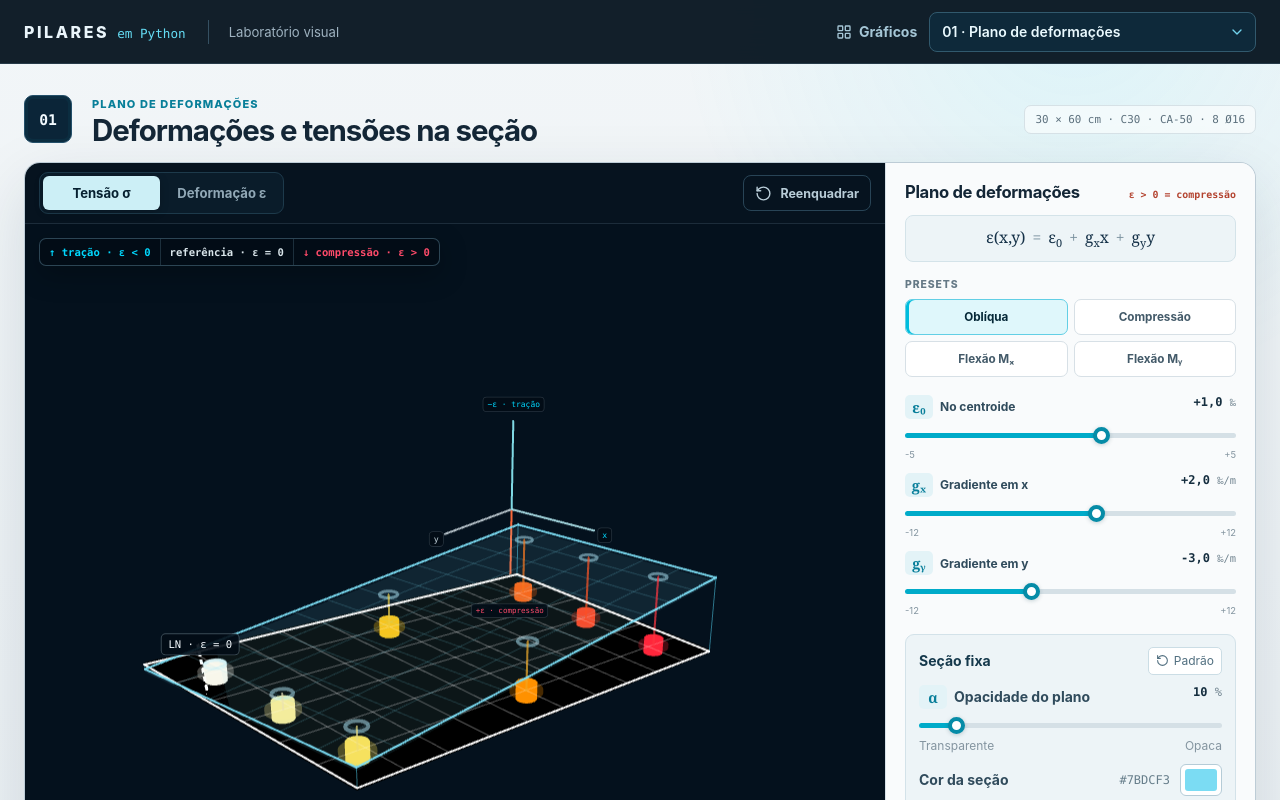
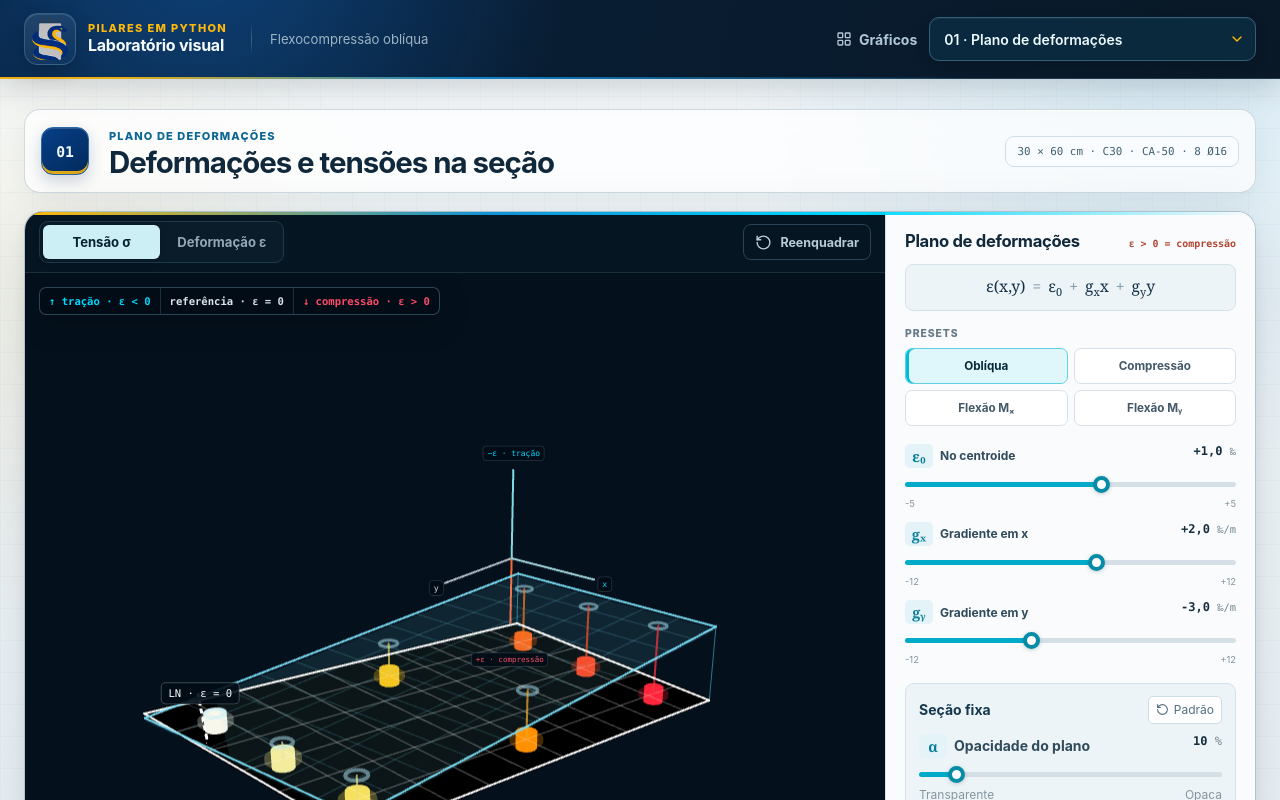
Before and after one commit to ricardocorsini/imersao-pilares-lab, a React (Vite) app: page / in a window 1280 px wide. Shown: the top 800 px of the page. Built offline with nearby package versions, Linux system fonts and the light colour scheme.

Commit message:
melhoria lab

```diff
--- a/src/App.tsx
+++ b/src/App.tsx
@@ -1,5 +1,6 @@
 import { useEffect, useState } from "react";
 import { ChevronDown, LayoutGrid } from "lucide-react";
+import courseLogo from "./assets/logo-pilares-python.png";
 import { visualizationModules } from "./visualizations/registry";
 
 function App() {
@@ -36,17 +37,23 @@ function App() {
   return (
     <div className="app-shell">
       <header className="site-header">
+        <div className="header-inner">
           <a
             className="brand"
             href={`#${visualizationModules[0].id}`}
             aria-label="Pilares em Python — início"
           >
-          <span className="brand-main">PILARES</span>
-          <span className="brand-code">em Python</span>
+            <span className="brand-mark" aria-hidden="true">
+              <img src={courseLogo} alt="" />
+            </span>
+            <span className="brand-copy">
+              <span className="brand-eyebrow">Pilares em Python</span>
+              <span className="brand-title">Laboratório visual</span>
+            </span>
           </a>
           <div className="header-context">
             <span className="header-rule" aria-hidden="true" />
-          <span>Laboratório visual</span>
+            <span>Flexocompressão oblíqua</span>
           </div>
           <nav className="graph-menu" aria-label="Seleção de gráficos">
             <label htmlFor="graph-select">
@@ -69,6 +76,7 @@ function App() {
               <ChevronDown size={16} aria-hidden="true" />
             </div>
           </nav>
+        </div>
       </header>
 
       <main id="top">
--- a/src/styles.css
+++ b/src/styles.css
@@ -1,20 +1,25 @@
 :root {
-  color: #132636;
-  background: #e9eff3;
+  color: #10283b;
+  background: #e8eff4;
   font-family:
     Inter, ui-sans-serif, -apple-system, BlinkMacSystemFont, "Segoe UI", sans-serif;
   font-synthesis: none;
   text-rendering: optimizeLegibility;
-  --ink: #132636;
-  --ink-soft: #60727e;
+  --ink: #10283b;
+  --ink-soft: #5e7382;
   --paper: #ffffff;
-  --line: #d8e2e8;
-  --navy: #06131f;
+  --line: #d5e1e8;
+  --navy: #051522;
+  --brand-blue: #063f87;
+  --brand-blue-deep: #032a5c;
+  --brand-gold: #ffb90a;
   --cyan: #00d9ff;
   --cyan-dark: #087f99;
   --orange: #ff174d;
   --orange-soft: #fff0e9;
-  --shadow: 0 22px 64px rgba(18, 41, 58, 0.13);
+  --shadow:
+    0 26px 72px rgba(15, 42, 62, 0.14),
+    0 4px 16px rgba(15, 42, 62, 0.07);
 }
 
 * {
@@ -30,8 +35,12 @@ body {
   min-height: 100vh;
   margin: 0;
   background:
-    radial-gradient(circle at 84% 0%, rgba(0, 217, 255, 0.09), transparent 25rem),
-    linear-gradient(180deg, #f2f6f8 0%, #e7edf1 100%);
+    linear-gradient(rgba(6, 63, 135, 0.025) 1px, transparent 1px),
+    linear-gradient(90deg, rgba(6, 63, 135, 0.025) 1px, transparent 1px),
+    radial-gradient(circle at 92% 2%, rgba(15, 136, 205, 0.13), transparent 28rem),
+    radial-gradient(circle at 5% 23%, rgba(255, 185, 10, 0.07), transparent 21rem),
+    linear-gradient(180deg, #f4f8fa 0%, #e8eff4 100%);
+  background-size: 32px 32px, 32px 32px, auto, auto, auto;
 }
 
 button,
@@ -64,50 +73,110 @@ select:focus-visible {
   position: sticky;
   z-index: 20;
   top: 0;
+  min-height: 78px;
+  padding: 0 24px;
+  color: #eaf5fb;
+  background:
+    radial-gradient(circle at 16% -90%, rgba(21, 113, 210, 0.44), transparent 23rem),
+    linear-gradient(105deg, rgba(3, 27, 55, 0.98), rgba(4, 20, 34, 0.98));
+  border-bottom: 1px solid rgba(134, 190, 219, 0.2);
+  box-shadow: 0 10px 30px rgba(3, 19, 32, 0.16);
+  backdrop-filter: blur(20px);
+}
+
+.site-header::after {
+  position: absolute;
+  right: 0;
+  bottom: -1px;
+  left: 0;
+  height: 2px;
+  background: linear-gradient(
+    90deg,
+    var(--brand-gold) 0%,
+    var(--brand-gold) 9%,
+    #0f8bd3 36%,
+    transparent 76%
+  );
+  content: "";
+  opacity: 0.92;
+}
+
+.header-inner {
   display: flex;
   align-items: center;
-  gap: 22px;
-  min-height: 64px;
-  padding: 10px max(24px, calc((100vw - 1440px) / 2));
-  color: #eaf5fb;
-  background: rgba(6, 19, 31, 0.95);
-  border-bottom: 1px solid rgba(135, 190, 216, 0.17);
-  backdrop-filter: blur(18px);
+  gap: 24px;
+  width: min(1440px, 100%);
+  min-width: 0;
+  min-height: 78px;
+  margin-inline: auto;
 }
 
 .brand {
   display: inline-flex;
-  align-items: baseline;
-  gap: 8px;
+  align-items: center;
+  flex: 0 0 auto;
+  gap: 12px;
   color: inherit;
   text-decoration: none;
   white-space: nowrap;
 }
 
-.brand-main {
-  font-size: 1rem;
-  font-weight: 800;
-  letter-spacing: 0.16em;
+.brand-mark {
+  display: grid;
+  place-items: center;
+  width: 52px;
+  height: 52px;
+  overflow: hidden;
+  border: 1px solid rgba(131, 186, 220, 0.28);
+  border-radius: 14px;
+  background: linear-gradient(145deg, rgba(255, 255, 255, 0.1), rgba(16, 79, 143, 0.12));
+  box-shadow:
+    inset 0 1px 0 rgba(255, 255, 255, 0.1),
+    0 7px 18px rgba(0, 0, 0, 0.2);
 }
 
-.brand-code {
-  color: #65ddf5;
-  font-family: "SFMono-Regular", Consolas, "Liberation Mono", monospace;
-  font-size: 0.79rem;
+.brand-mark img {
+  display: block;
+  width: 100%;
+  height: 100%;
+  object-fit: contain;
+  transform: scale(1.6);
+}
+
+.brand-copy {
+  display: grid;
+  gap: 2px;
+}
+
+.brand-eyebrow {
+  color: var(--brand-gold);
+  font-size: 0.69rem;
+  font-weight: 780;
+  letter-spacing: 0.12em;
+  line-height: 1.1;
+  text-transform: uppercase;
+}
+
+.brand-title {
+  color: #f5fbff;
+  font-size: 1rem;
+  font-weight: 730;
+  letter-spacing: -0.015em;
+  line-height: 1.2;
 }
 
 .header-context {
   display: flex;
   align-items: center;
-  gap: 20px;
-  color: #9fb3c1;
+  gap: 18px;
+  color: #9db4c3;
   font-size: 0.82rem;
 }
 
 .header-rule {
   width: 1px;
-  height: 24px;
-  background: #355062;
+  height: 32px;
+  background: linear-gradient(transparent, #47657a, transparent);
 }
 
 .graph-menu {
@@ -123,7 +192,7 @@ select:focus-visible {
   display: inline-flex;
   align-items: center;
   gap: 7px;
-  color: #a5c6d6;
+  color: #b0c8d6;
   font-size: 0.875rem;
   font-weight: 650;
 }
@@ -136,28 +205,41 @@ select:focus-visible {
 
 .graph-menu select {
   width: 100%;
-  min-height: 40px;
-  padding: 8px 34px 8px 12px;
+  min-height: 44px;
+  padding: 9px 38px 9px 14px;
   appearance: none;
   color: #eafaff;
-  background: #0e293a;
-  border: 1px solid #31596d;
-  border-radius: 8px;
+  background: rgba(12, 44, 67, 0.82);
+  border: 1px solid #355f77;
+  border-radius: 10px;
   font-size: 0.875rem;
   font-weight: 600;
   text-overflow: ellipsis;
   cursor: pointer;
+  box-shadow:
+    inset 0 1px 0 rgba(255, 255, 255, 0.05),
+    0 5px 14px rgba(0, 0, 0, 0.12);
+  transition:
+    border-color 150ms ease,
+    background-color 150ms ease,
+    box-shadow 150ms ease;
 }
 
 .graph-menu select:hover {
-  border-color: #71d3eb;
+  background: rgba(16, 53, 79, 0.95);
+  border-color: #75cbe7;
+}
+
+.graph-menu select:focus-visible {
+  border-color: var(--brand-gold);
+  box-shadow: 0 0 0 3px rgba(255, 185, 10, 0.17);
 }
 
 .graph-menu-field > svg {
   position: absolute;
   top: 50%;
   right: 11px;
-  color: #71d3eb;
+  color: var(--brand-gold);
   transform: translateY(-50%);
   pointer-events: none;
 }
@@ -170,7 +252,7 @@ main,
 
 .visual-module {
   scroll-margin-top: 82px;
-  padding: 28px 0 42px;
+  padding: 30px 0 44px;
 }
 
 .module-header {
@@ -178,7 +260,15 @@ main,
   grid-template-columns: 52px minmax(0, 1fr) auto;
   align-items: center;
   gap: 16px;
-  margin-bottom: 16px;
+  margin-bottom: 18px;
+  padding: 14px 16px;
+  background: rgba(255, 255, 255, 0.72);
+  border: 1px solid rgba(192, 207, 216, 0.76);
+  border-radius: 16px;
+  box-shadow:
+    inset 0 1px 0 rgba(255, 255, 255, 0.88),
+    0 10px 28px rgba(22, 54, 76, 0.06);
+  backdrop-filter: blur(12px);
 }
 
 .module-number {
@@ -187,18 +277,21 @@ main,
   width: 48px;
   height: 48px;
   color: #f3fbff;
-  background: #0b2538;
-  border: 1px solid #24506a;
-  border-radius: 9px;
+  background: linear-gradient(145deg, var(--brand-blue), var(--brand-blue-deep));
+  border: 1px solid #2c67a6;
+  border-radius: 12px;
   font-family: "SFMono-Regular", Consolas, "Liberation Mono", monospace;
   font-size: 0.92rem;
   font-weight: 750;
-  box-shadow: inset 0 0 0 3px rgba(0, 217, 255, 0.04);
+  box-shadow:
+    inset 0 1px 0 rgba(255, 255, 255, 0.16),
+    inset 0 -3px 0 rgba(255, 185, 10, 0.88),
+    0 6px 16px rgba(3, 42, 92, 0.2);
 }
 
 .module-chapter,
 .panel-kicker {
-  color: #087f99;
+  color: #0a6694;
   font-size: 0.69rem;
   font-weight: 780;
   letter-spacing: 0.1em;
@@ -208,28 +301,41 @@ main,
 .module-header h1 {
   margin: 2px 0 0;
   color: var(--ink);
-  font-size: clamp(1.5rem, 2.3vw, 2rem);
+  font-size: clamp(1.5rem, 2.3vw, 2.05rem);
   line-height: 1.1;
   letter-spacing: -0.035em;
 }
 
 .module-model {
-  padding: 7px 10px;
-  color: #5c707d;
-  background: rgba(255, 255, 255, 0.58);
-  border: 1px solid #d6e1e6;
-  border-radius: 7px;
+  padding: 8px 11px;
+  color: #425f70;
+  background: rgba(248, 252, 254, 0.92);
+  border: 1px solid #cfdee6;
+  border-radius: 9px;
   font-family: "SFMono-Regular", Consolas, "Liberation Mono", monospace;
   font-size: 0.68rem;
   white-space: nowrap;
 }
 
 .lab-shell {
+  position: relative;
   overflow: hidden;
   background: var(--paper);
-  border: 1px solid rgba(182, 199, 210, 0.9);
-  border-radius: 16px;
+  border: 1px solid rgba(166, 188, 201, 0.9);
+  border-radius: 19px;
   box-shadow: var(--shadow);
+}
+
+.lab-shell::before {
+  position: absolute;
+  z-index: 5;
+  top: 0;
+  right: 0;
+  left: 0;
+  height: 3px;
+  background: linear-gradient(90deg, var(--brand-gold), #0f91d5 38%, #00d9ff 68%, transparent);
+  content: "";
+  pointer-events: none;
 }
 
 .lab-grid {
@@ -1016,14 +1122,14 @@ main,
   align-items: center;
   justify-content: space-between;
   gap: 24px;
-  padding: 20px 0 30px;
-  color: #6d7d87;
-  border-top: 1px solid rgba(166, 184, 195, 0.56);
-  font-size: 0.72rem;
+  padding: 21px 2px 32px;
+  color: #667b88;
+  border-top: 1px solid rgba(154, 177, 191, 0.5);
+  font-size: 0.76rem;
 }
 
 .site-footer span:first-child {
-  color: #234253;
+  color: var(--brand-blue-deep);
   font-weight: 750;
 }
 
@@ -1100,14 +1206,34 @@ main,
 
 @media (max-width: 680px) {
   .site-header {
-    min-height: 60px;
-    gap: 12px;
-    padding-inline: 16px;
+    min-height: 68px;
+    padding-inline: 12px;
   }
 
-  .brand-code,
-  .header-context {
+  .header-inner {
+    gap: 10px;
+    min-height: 68px;
+  }
+
+  .brand {
+    gap: 8px;
+  }
+
+  .brand-mark {
+    width: 46px;
+    height: 46px;
+    border-radius: 12px;
+  }
+
+  .brand-eyebrow {
     display: none;
+  }
+
+  .brand-title {
+    max-width: 86px;
+    font-size: 0.84rem;
+    line-height: 1.05;
+    white-space: normal;
   }
 
   .graph-menu {
@@ -1119,7 +1245,9 @@ main,
   }
 
   .graph-menu select {
+    min-height: 42px;
     padding-left: 9px;
+    font-size: 0.81rem;
   }
 
   main,
@@ -1134,6 +1262,8 @@ main,
   .module-header {
     grid-template-columns: 44px minmax(0, 1fr);
     gap: 12px;
+    padding: 12px;
+    border-radius: 13px;
   }
 
   .module-number {
@@ -1257,6 +1387,15 @@ main,
 }
 
 @media (max-width: 430px) {
+  .brand-title {
+    display: none;
+  }
+
+  .brand-mark {
+    width: 44px;
+    height: 44px;
+  }
+
   .module-model {
     font-size: 0.61rem;
   }
```
Also changed, not shown: src/assets/logo-pilares-python.png (added), 1 other file (tests, documents, lock files or other folders). Lines whose indentation alone changed are shown as unchanged.
